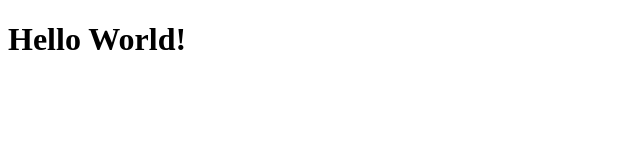
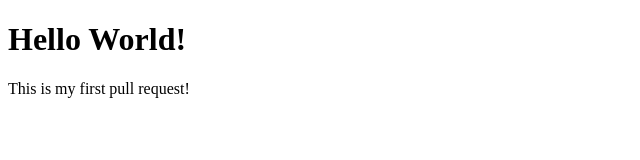
Before and after one commit to Elostevy/my-first-app, a plain HTML site: page index.html in a window 1280 px wide. Shown: the whole page, without its empty margins (0-640 px from the left). Drawn offline with Linux system fonts and the light colour scheme.

Commit message:
feat: add paragraph to index.html

```diff
--- a/index.html
+++ b/index.html
@@ -5,5 +5,6 @@
   </head>
   <body>
     <h1>Hello World!</h1>
+    <p>This is my first pull request!</p>
   </body>
 </html>
```
